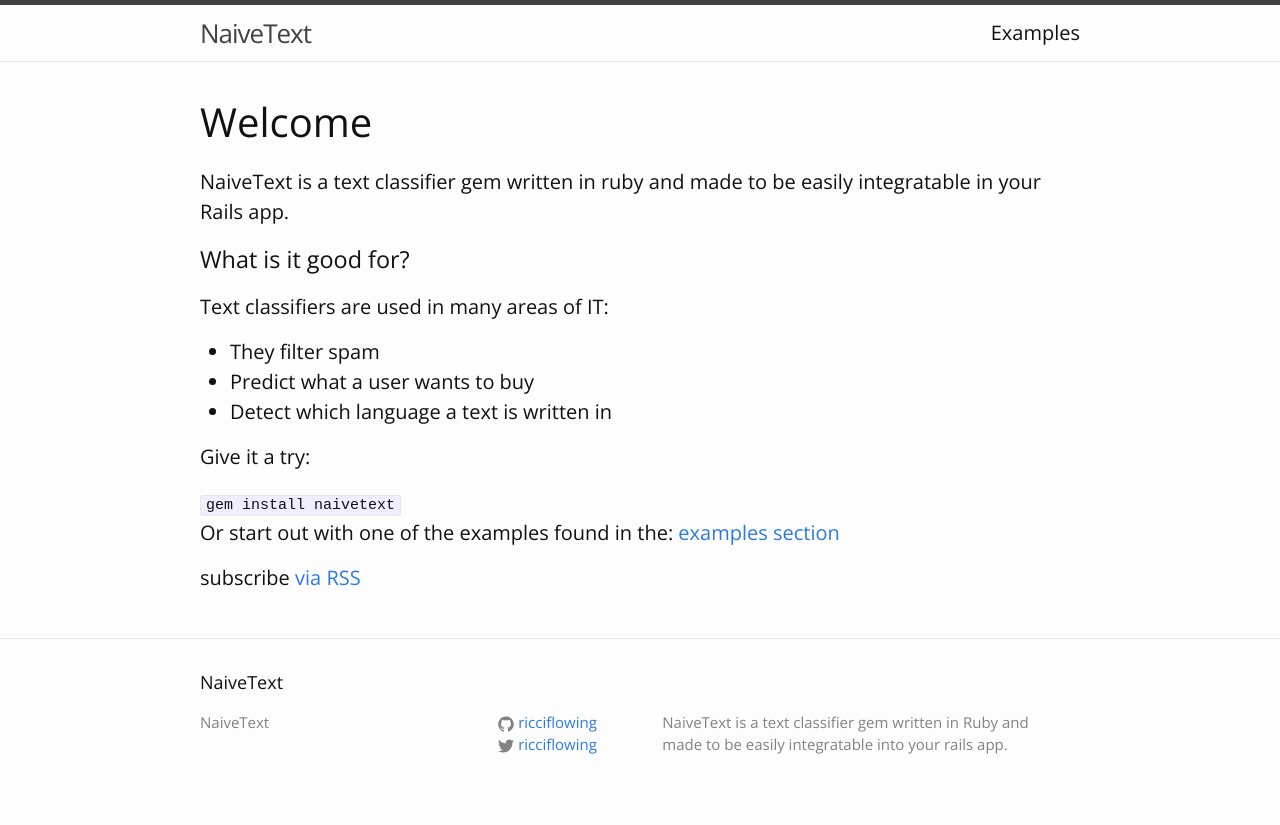
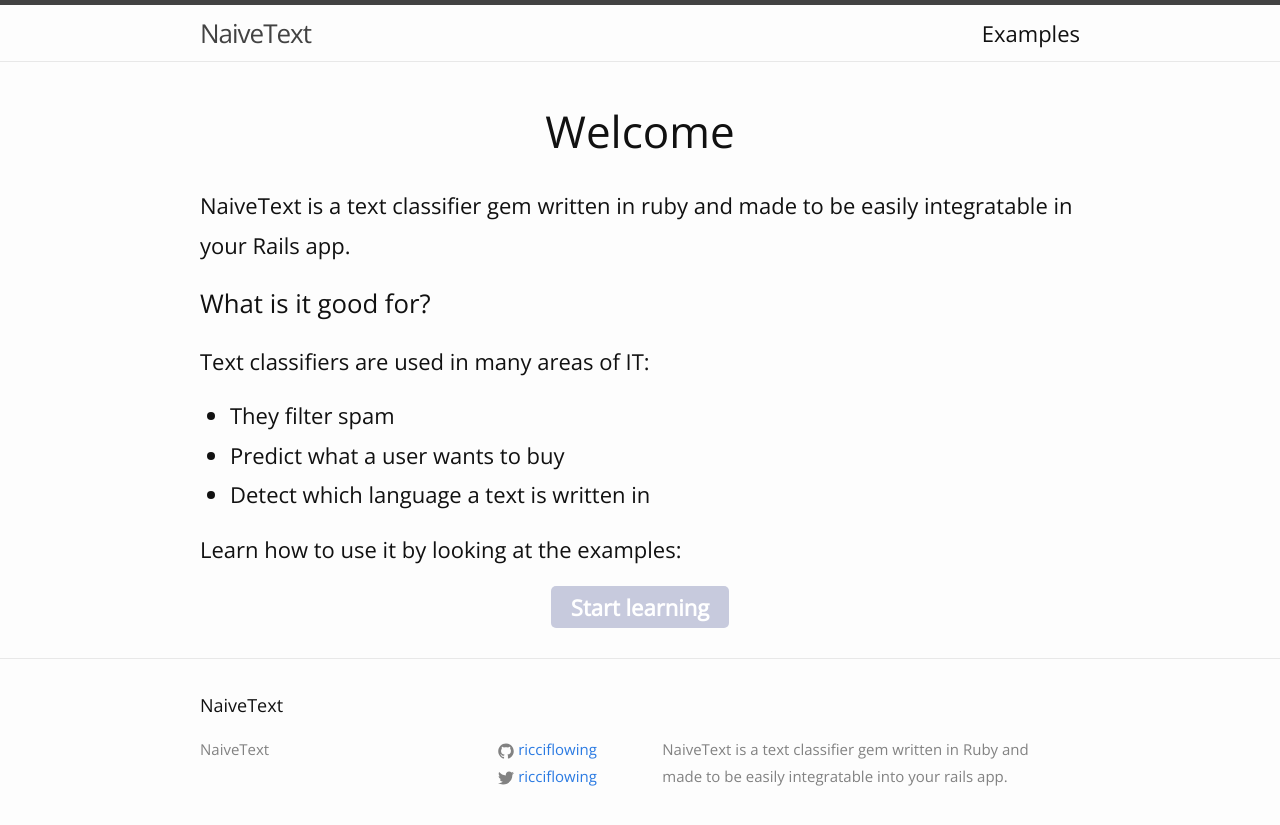
Before and after one commit to RicciFlowing/NaiveBayes, a Jekyll site: the page built from index.html, in a window 1280 px wide. Shown: the top 825 px of the page. Built offline with Jekyll 4.4.1, drawn with Linux system fonts in a browser that asks for light colours; some web fonts are replaced; Markdown is read by kramdown in place of the engine named in the settings.

Commit message:
Added a primary call to action button on the home page

```diff
--- a/_posts/2015-10-30-language-detection.markdown
+++ b/_posts/2015-10-30-language-detection.markdown
@@ -34,6 +34,7 @@
 
  1. It loads our examples (saved previously).
  2. It builds a classifier.
+
 
 To build a simple classifier you only need to specify an array of 'categories', consisting of a name for the category and some text examples as an orientation for the classifier
 
--- a/_sass/_base.scss
+++ b/_sass/_base.scss
@@ -13,6 +13,47 @@
   list-style-position:inside;
         margin:0;
         padding:0;
+}
+.center {
+  display: block;
+  text-align: center;
+}
+
+.button {
+  appearance: none;
+  background-color: $action-color;
+  border: 0;
+  border-radius: $base-border-radius;
+  color: #fff;
+  cursor: pointer;
+  display: inline-block;
+  font-family: $base-font-family;
+  font-size: $base-font-size;
+  -webkit-font-smoothing: antialiased;
+  font-weight: 600;
+  line-height: 1;
+  padding: $small-spacing $base-spacing;
+  text-decoration: none;
+  transition: background-color 0.5s;
+  user-select: none;
+  vertical-align: middle;
+  white-space: nowrap;
+
+  &:hover,
+  &:focus {
+    background-color: shade($action-color, 20%);
+    color: #fff;
+    text-decoration: none;
+  }
+
+  &:disabled {
+    cursor: not-allowed;
+    opacity: 0.5;
+
+    &:hover {
+      background-color: $action-color;
+    }
+  }
 }
 
 
--- a/css/main.scss
+++ b/css/main.scss
@@ -8,9 +8,9 @@
 // Our variables
 $base-font-family: Open Sans, Arial, sans-serif;
 $serif-font-family: Droid Serif, serif;
-$base-font-size:   20px;
+$base-font-size:   22px;
 $small-font-size:  $base-font-size * 0.875;
-$base-line-height: 1.5;
+$base-line-height: 1.8;
 
 $spacing-unit:     30px;
 
@@ -27,6 +27,12 @@
 
 $on-palm:          600px;
 $on-laptop:        1000px;
+
+$base-border-radius: 5px;
+$small-spacing: 10px;
+$base-spacing: 20px;
+
+$action-color: #C7CADD;
 
 
 
--- a/index.html
+++ b/index.html
@@ -4,7 +4,7 @@
 
 <div class="home">
 
-  <h1>Welcome</h1>
+  <h1 class="center">Welcome</h1>
   <p> NaiveText is a text classifier gem written in ruby and made to be easily integratable in your Rails app. </p>
   <h3>  What is it good for? </h3>
   <p>
@@ -18,18 +18,12 @@
 
   <div>
     <p>
-      Give it a try:
+      Learn how to use it by looking at the examples:
     </p>
-    <code>
-      gem install naivetext
-    </code>
-    <p>
-      Or start out with one  of the examples found in the:
-      <a href="examples/" class="btn">examples section</a>
-    </p>
+    <div class="center">
+      <a href="examples/" class="button">Start learning</a>
+    </div>
+
 
   </div>
-
-  <p class="rss-subscribe">subscribe <a href="{{ "/feed.xml" | prepend: site.baseurl }}">via RSS</a></p>
-
 </div>
```
Also changed, not shown: other parts of _posts/2015-10-30-language-detection.markdown (+1 -1 lines).
